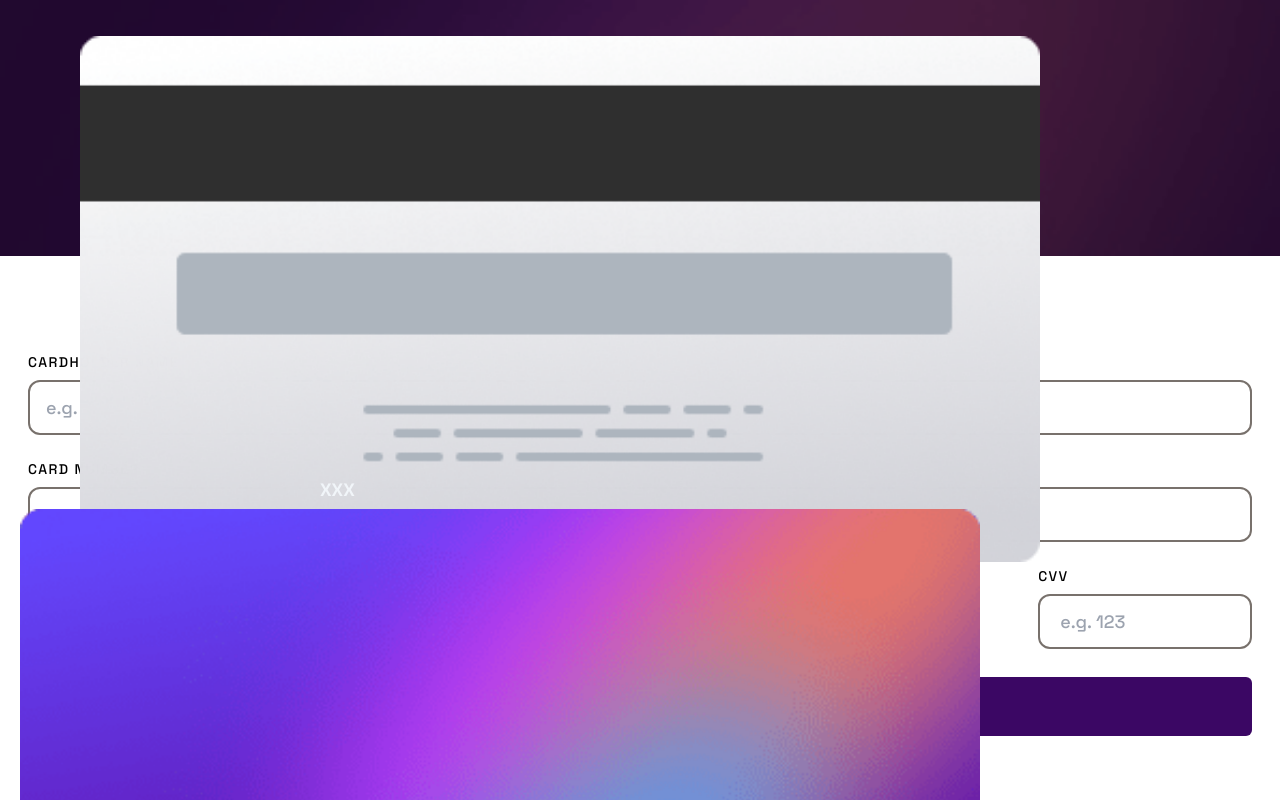
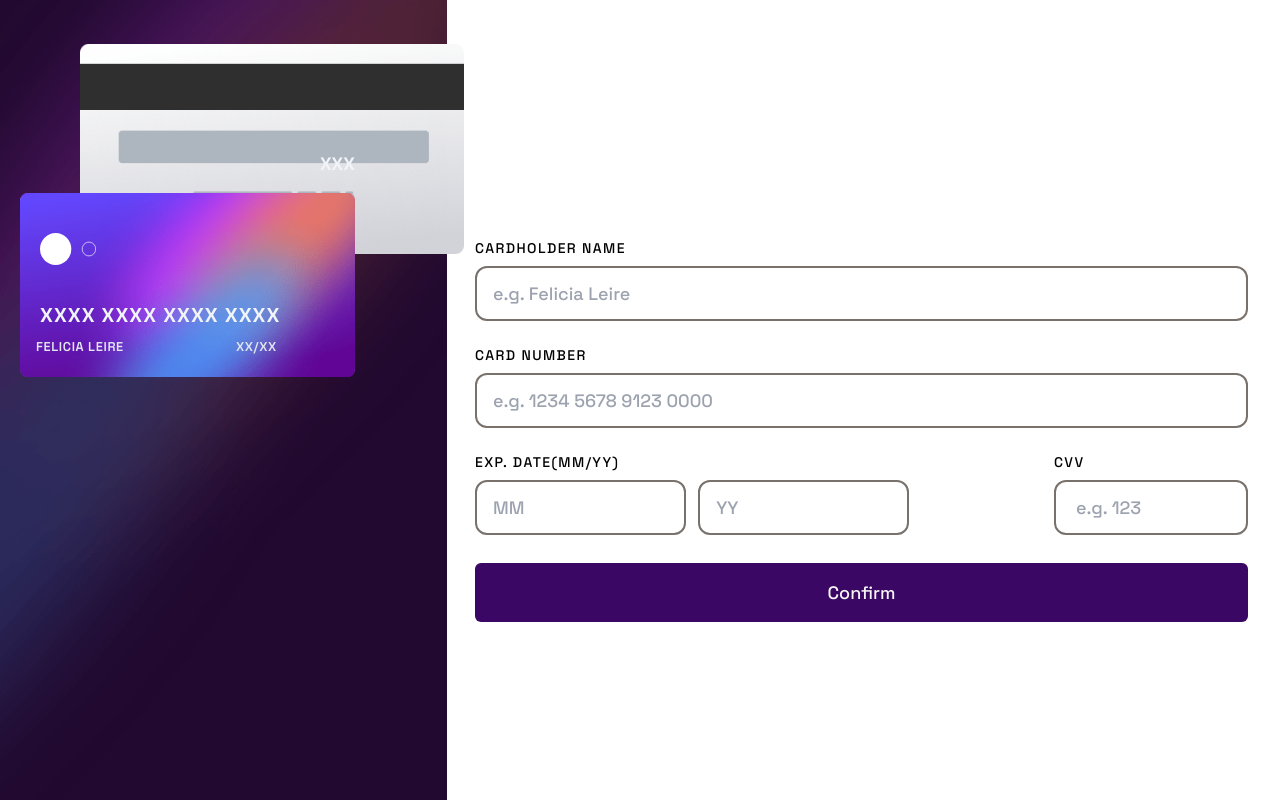
Before and after one commit to JoshuaNwaizu/Form-validiation, a React (Vite) app: page / in a window 1280 px wide. Built offline with nearby package versions, Linux system fonts and the light colour scheme.

Commit message:
New changes

```diff
--- a/src/App.jsx
+++ b/src/App.jsx
@@ -82,7 +82,7 @@ function App() {
 
   return (
     <>
-      <main className="h-screen overflow-x-hidden">
+      <main className="h-screen overflow-x-hidden min-[820px]:flex ">
         <CreditCard
           name={name}
           number={number}
--- a/src/CreditCard.jsx
+++ b/src/CreditCard.jsx
@@ -5,14 +5,14 @@ import cardLogo from "./assets/card-logo.svg";
 
 const CreditCard = ({ name, number, save, year, month, cvc }) => {
   return (
-    <div className="bg-[url('./assets/bg-main-mobile.png')] h-64 bg-no-repeat bg-cover max-[320px]:h-56">
+    <div className="bg-[url('./assets/bg-main-mobile.png')] h-64 bg-no-repeat bg-cover max-[320px]:h-56 min-[820px]:bg-[url('./assets/bg-main-desktop.png')] min-[820px]:h-screen">
       <div>
         <img
           src={cardBackground}
           alt="The back of a credit card"
-          className="w-3/4 h-2/4 pt-9 translate-x-20 max-[320px]:translate-x-16 max-[414px]:translate-y-2"
+          className="w-3/4 h-2/4 pt-9 translate-x-20 max-[320px]:translate-x-16 min-[414px]:translate-y-2 min-[768px]:w-96"
         />
-        <p className="font-bold translate-x-80 -translate-y-24  text-slate-100  max-[320px]:translate-x-60  max-[320px]:-translate-y-20 max-[320px]:text-md min-[360px]:translate-x-[17.6rem] min-[360px]:-translate-y-[5.4rem] min-[412px]:translate-x-[20rem] ">
+        <p className="font-bold translate-x-80 -translate-y-24  text-slate-100  max-[320px]:translate-x-60  max-[320px]:-translate-y-20 max-[320px]:text-md min-[360px]:translate-x-[17.5rem] min-[360px]:-translate-y-[5.65rem] min-[412px]:translate-x-[20rem] min-[412px]:-translate-y-[6rem]">
           {save ? cvc : "XXX"}
         </p>
       </div>
@@ -20,17 +20,17 @@ const CreditCard = ({ name, number, save, year, month, cvc }) => {
         <img
           src={cardFront}
           alt="Front of a credit card"
-          className="w-3/4 -translate-y-20 translate-x-5 max-[320px]:-translate-y-16 max-[320px]:translate-x-4"
+          className="w-3/4 -translate-y-20 translate-x-5 max-[320px]:-translate-y-16 max-[320px]:translate-x-4 "
         />
         <div className="-translate-y-56 flex flex-col gap-8 max-[320px]:-translate-y-48 max-[320px]:gap-5 max-[360px]:gap-7 max-[360px]:-translate-y-[13.5rem] max-[375px]:-translate-y-[13.6rem] max-[375px]:-translate-x-[.5rem]">
           <img src={cardLogo} alt="" className="ml-10 w-14 max-[320px]:ml-7" />
-          <div className="flex flex-col translate-x-9 gap-4 max-[320px]:gap-3 max-[320px]:translate-x-5 max-[360px]:translate-x-6">
+          <div className="flex flex-col translate-x-9 gap-4 max-[320px]:gap-3 max-[320px]:translate-x-5 min-[360px]:translate-x-7 min-[360px]:gap-2 min-[360px]:translate-y-1">
             <p className=" ml-3 text-slate-100 font-bold text-xl tracking-wider max-[320px]:text-[1.1rem]">
-              {save ? number : "XXXX XXXX XXXX XXXX"}{" "}
+              {save ? number : "XXXX XXXX XXXX XXXX"}
             </p>
 
             <p className="flex flex-row uppercase tracking-wider gap-28 text-slate-200 ml-2 text-[0.8rem] font-semibold max-[320px]:gap-20 max-[320px]:text-[.7rem] max-[320px]:ml-4 max-[360px]:gap-24">
-              <span>{save ? name : "Felicia Leire"}</span>{" "}
+              <span>{save ? name : "Felicia Leire"}</span>
               <span>
                 {save ? month : "XX"}/{save ? year : "XX"}
               </span>
--- a/src/Validiation Form/Form.jsx
+++ b/src/Validiation Form/Form.jsx
@@ -20,7 +20,7 @@ const Form = ({
   validiationMessage,
 }) => {
   return (
-    <div className="mt-24 ml-7 flex flex-col gap-6 mr-7 max-[320px]:mt-20">
+    <div className="mt-24 ml-7 flex flex-col gap-6 mr-7 max-[320px]:mt-20 min-[768px]:flex  min-[820px]:justify-center min-[820px]:-mt-30">
       <Inputs
         label="Cardholder name"
         placeholder="e.g. Felicia Leire"
```
